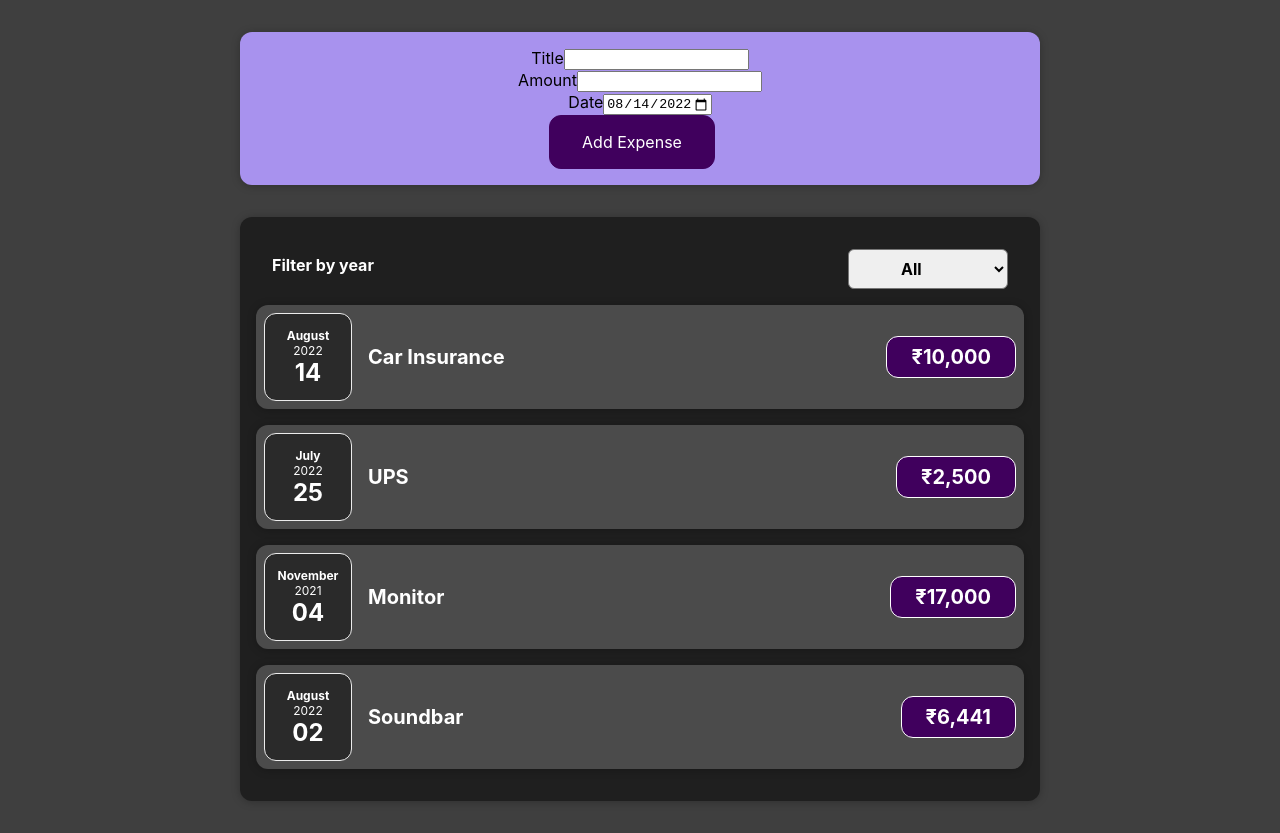
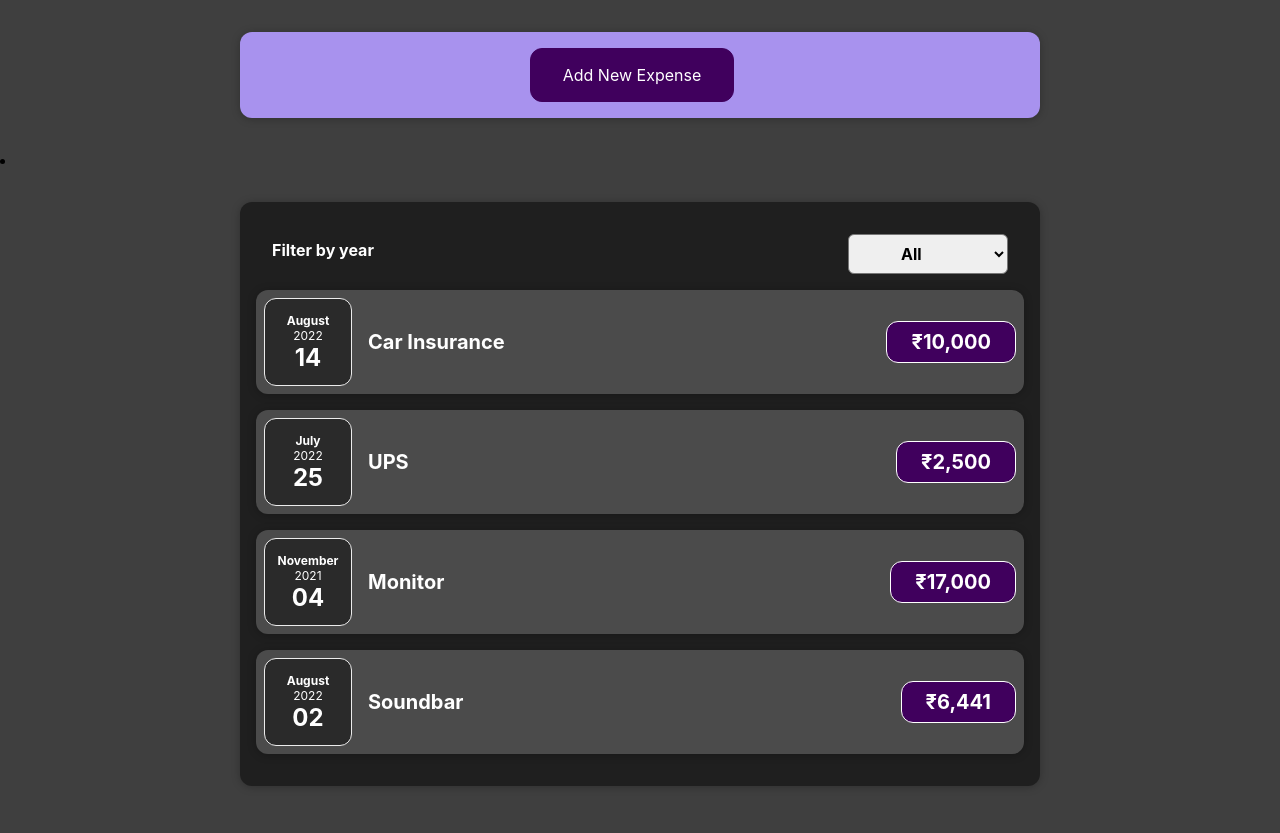
Before and after one commit to karantrehan3/learning-react, a React (Create React App) app: page / in a window 1280 px wide. Built offline with nearby package versions, Linux system fonts and the light colour scheme.

Commit message:
Hiding and unhdung the components based on state

```diff
--- a/src/components/Expenses/Expenses.js
+++ b/src/components/Expenses/Expenses.js
@@ -1,8 +1,8 @@
 import { useState } from "react";
 import Card from "../Card/Card";
-import ExpenseItem from "./ExpenseItem";
 import ExpenseFilter from "./ExpensesFilter";
 import "./Expenses.css";
+import ExpensesList from "./ExpensesList";
 
 function Expenses(props) {
   const [filteredYear, setFilteredYear] = useState("All");
@@ -14,21 +14,12 @@
       filteredYear === "All" || e.date.getFullYear() === Number(filteredYear)
   );
   return (
-    <Card className="expenses">
-      <ExpenseFilter selected={filteredYear} onSelectYear={selectYear} />
-      {!filteredItems.length ? (
-        <p>No expenses found.</p>
-      ) : (
-        filteredItems.map((expense) => (
-          <ExpenseItem
-            key={expense.id}
-            title={expense.title}
-            amount={expense.amount}
-            date={expense.date}
-          />
-        ))
-      )}
-    </Card>
+    <li>
+      <Card className="expenses">
+        <ExpenseFilter selected={filteredYear} onSelectYear={selectYear} />
+        <ExpensesList items={filteredItems} />
+      </Card>
+    </li>
   );
 }
 
--- /dev/null
+++ b/src/components/Expenses/ExpensesList.css
@@ -0,0 +1,9 @@
+.expenses-list {
+    list-style: none;
+    padding: 0;
+  }
+
+  .expenses-list__fallback {
+    color: white;
+    text-align: center;
+  }
--- /dev/null
+++ b/src/components/Expenses/ExpensesList.js
@@ -0,0 +1,22 @@
+import ExpenseItem from "./ExpenseItem";
+import "./ExpensesList.css";
+
+const ExpensesList = (props) => {
+  if (!props.items.length) {
+    return <h2 className="expenses-list__fallback">Found no expenses.</h2>;
+  }
+  return (
+    <ul className="expenses-list">
+      {props.items.map((expense) => (
+        <ExpenseItem
+          key={expense.id}
+          title={expense.title}
+          amount={expense.amount}
+          date={expense.date}
+        />
+      ))}
+    </ul>
+  );
+};
+
+export default ExpensesList;
--- a/src/components/NewExpense/ExpenseForm.js
+++ b/src/components/NewExpense/ExpenseForm.js
@@ -7,6 +7,7 @@
     enteredAmount: "",
     enteredDate: new Date().toISOString().substring(0, 10),
   });
+  const [showForm, setShowForm] = useState(false);
 
   const titleChangeHandler = (event) => {
     setUserInput((prevState) => ({
@@ -29,6 +30,10 @@
     }));
   };
 
+  const formVisibilityHandler = () => {
+    setShowForm((prevState) => !prevState);
+  };
+
   const submitHandler = (event) => {
     event.preventDefault(); // this disables the default behaviour of sending a request to the server on form submission and re-render
     const expenseData = {
@@ -42,8 +47,16 @@
       enteredAmount: "",
       enteredDate: new Date().toISOString().substring(0, 10),
     });
+    formVisibilityHandler();
   };
 
+  if (!showForm) {
+    return (
+      <div className="new-expense__actions">
+        <button onClick={formVisibilityHandler}>Add New Expense</button>
+      </div>
+    );
+  }
   return (
     <form onSubmit={submitHandler}>
       <div className="new-expense__controls">
@@ -77,7 +90,8 @@
         </div>
       </div>
       <div className="new-expense__actions">
-        <button type="submit"> Add Expense</button>
+        <button type="button" onClick={formVisibilityHandler}>Cancel</button>
+        <button type="submit">Add Expense</button>
       </div>
     </form>
   );
```
